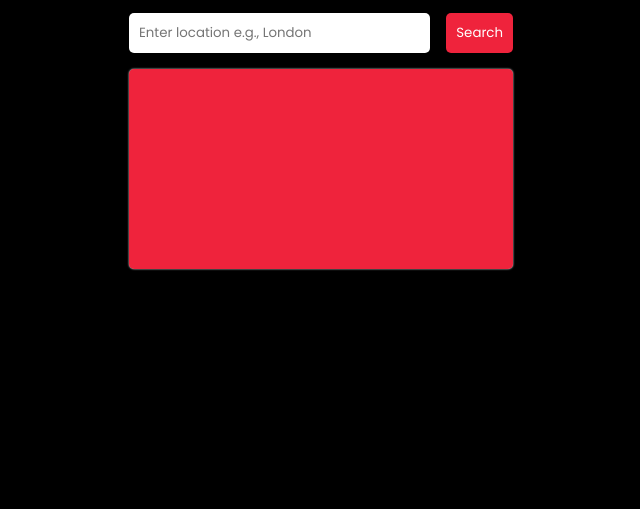
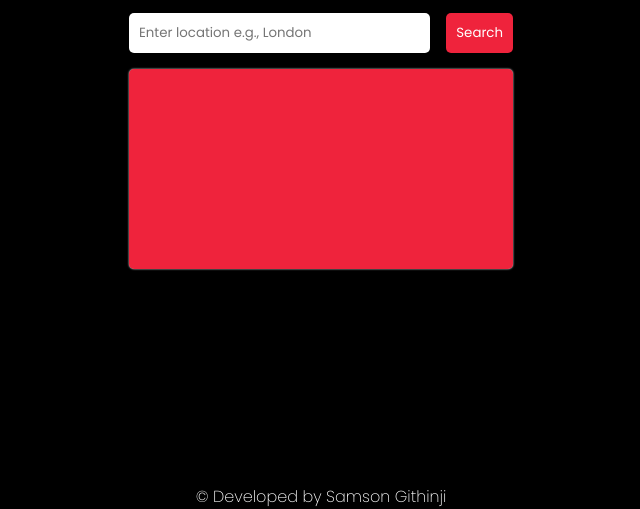
Before and after one commit to githinjisamson1/js-weather-app, a plain HTML site: page index.html in a window 1280 px wide. Shown: the part 291-800 px from the top of the page, without its empty margins (319-959 px from the left). Drawn offline with Linux system fonts and the light colour scheme.

Commit message:
Add copyright

```diff
--- a/index.html
+++ b/index.html
@@ -14,6 +14,7 @@
       <input type="submit" value="Search" id="search" />
     </form>
     <div id="weather-details"></div>
+    <p id="copyright">&copy Developed by Samson Githinji</p>
     <script src="script.js"></script>
   </body>
 </html>
--- a/style.css
+++ b/style.css
@@ -82,3 +82,9 @@ form {
   box-shadow: 0px 0px 3px;
   text-align: center;
 }
+#copyright {
+  color: var(--white);
+  font-weight: 200;
+  position: fixed;
+  bottom: 0;
+}
```
